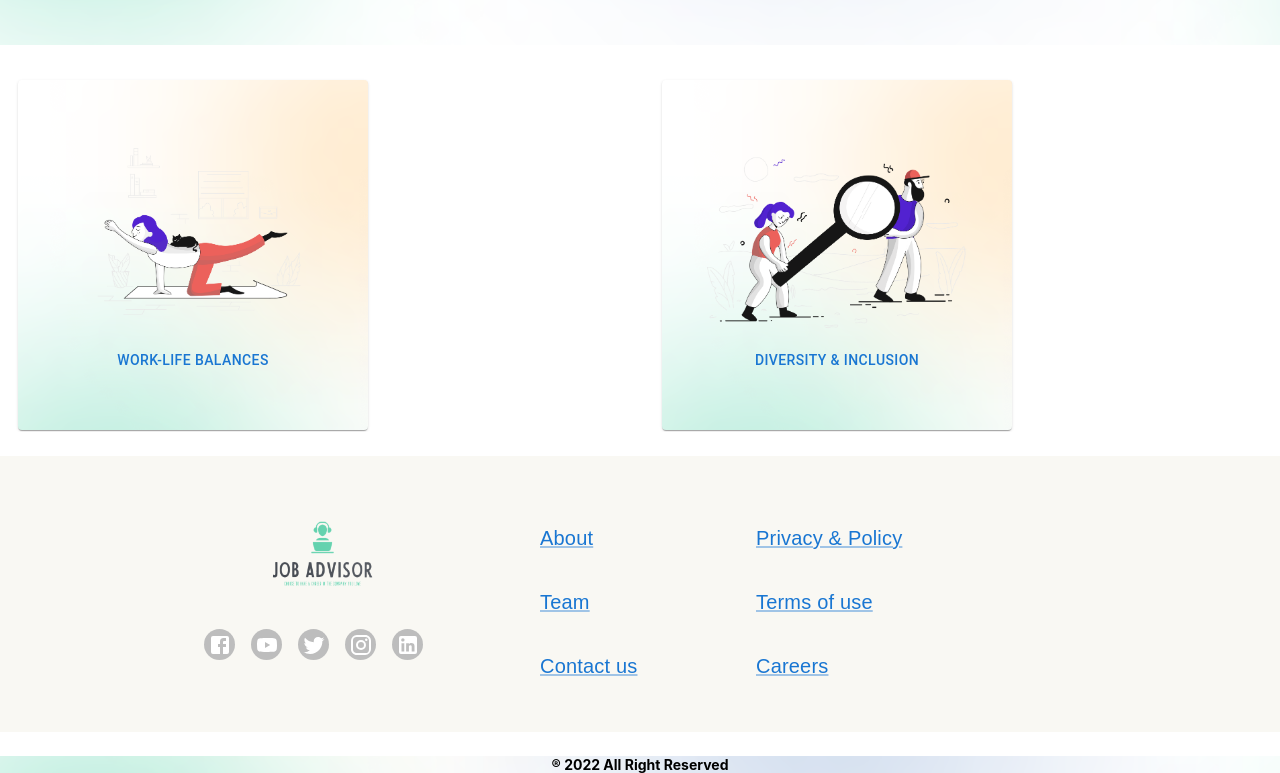
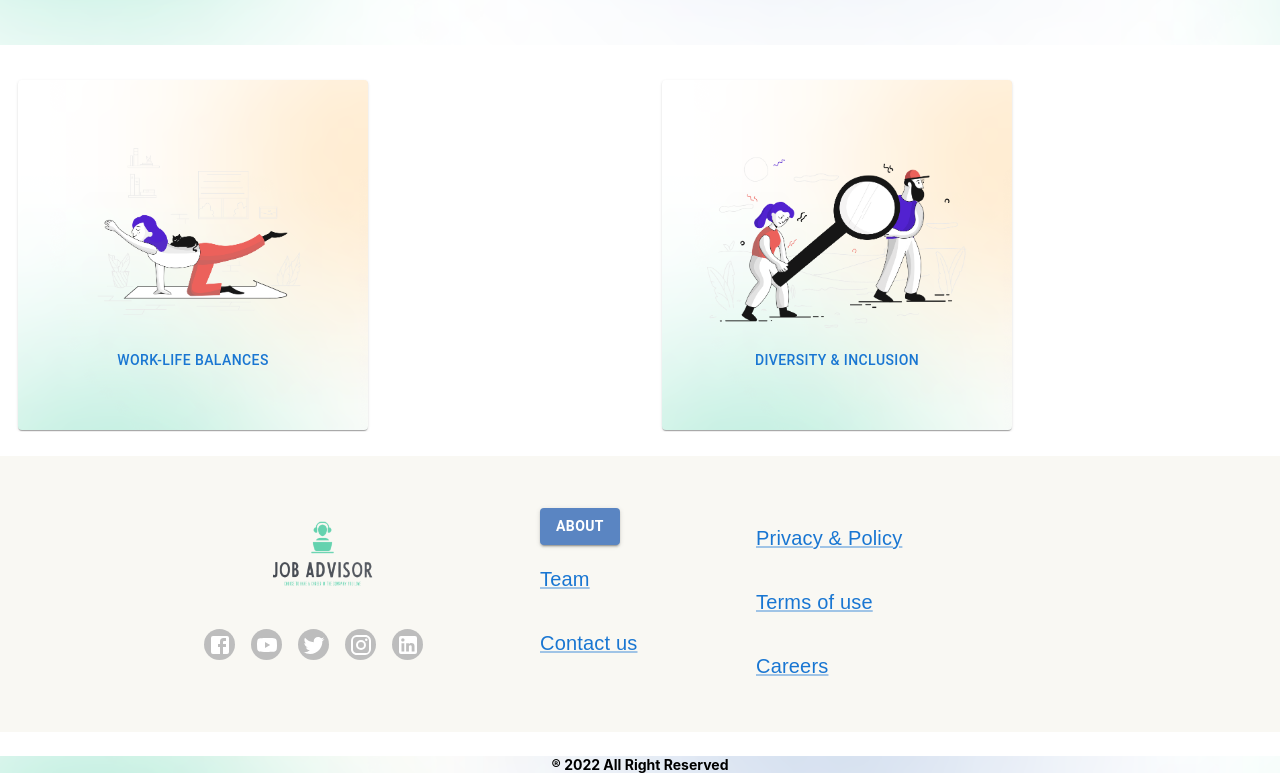
Before and after one commit to Job-Advisor-project/FrontEnd, a React (Create React App) app in the folder react/: page / in a window 1280 px wide. Shown: the part 519-1292 px from the top of the page. Built offline with nearby package versions, Linux system fonts and the light colour scheme.

Commit message:
About link changed to button

```diff
--- a/react/src/components/Footer.jsx
+++ b/react/src/components/Footer.jsx
@@ -1,6 +1,7 @@
 import * as React from "react";
 import { Grid, Typography, List, ListItemText } from "@mui/material";
 import Box from "@mui/material/Box";
+import Button from "@mui/material/Button";
 import FacebookIcon from "@mui/icons-material/Facebook";
 import TwitterIcon from "@mui/icons-material/Twitter";
 import InstagramIcon from "@mui/icons-material/Instagram";
@@ -73,7 +74,19 @@ export default function Footer() {
                     },
                   }}
                 >
-                  <Link href="AboutUs">About</Link>
+                  <Button
+                    sx={{
+                      backgroundColor: "#5A85C2",
+                      fontWeight: "600",
+                      display: { xs: "none", sm: "block" },
+                    }}
+                    variant="contained"
+                    onClick={() => {
+                      navigate("/AboutUs");
+                    }}
+                  >
+                    About
+                  </Button>
                 </Typography>
               </ListItemText>
               <ListItemText>
```
